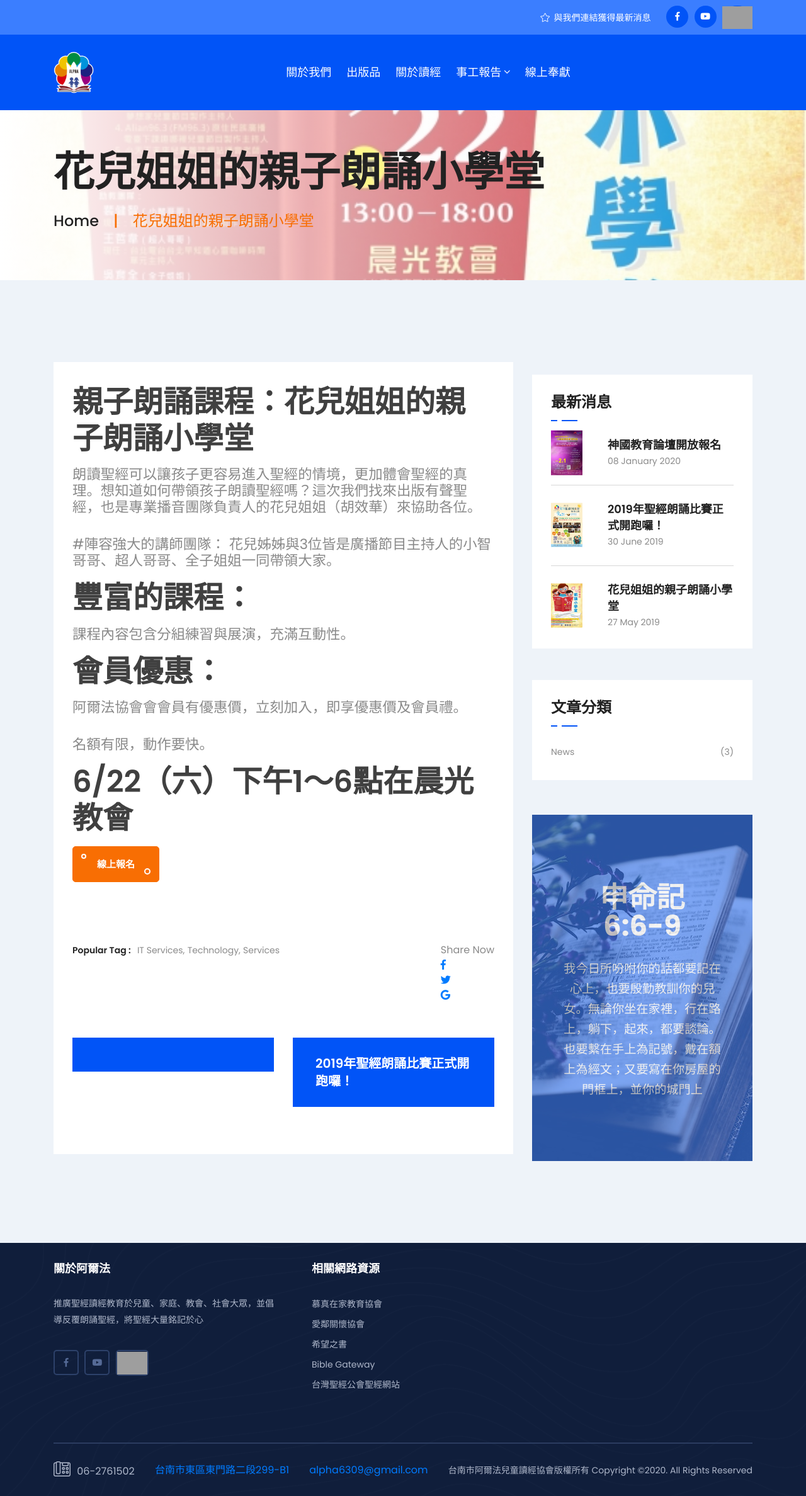
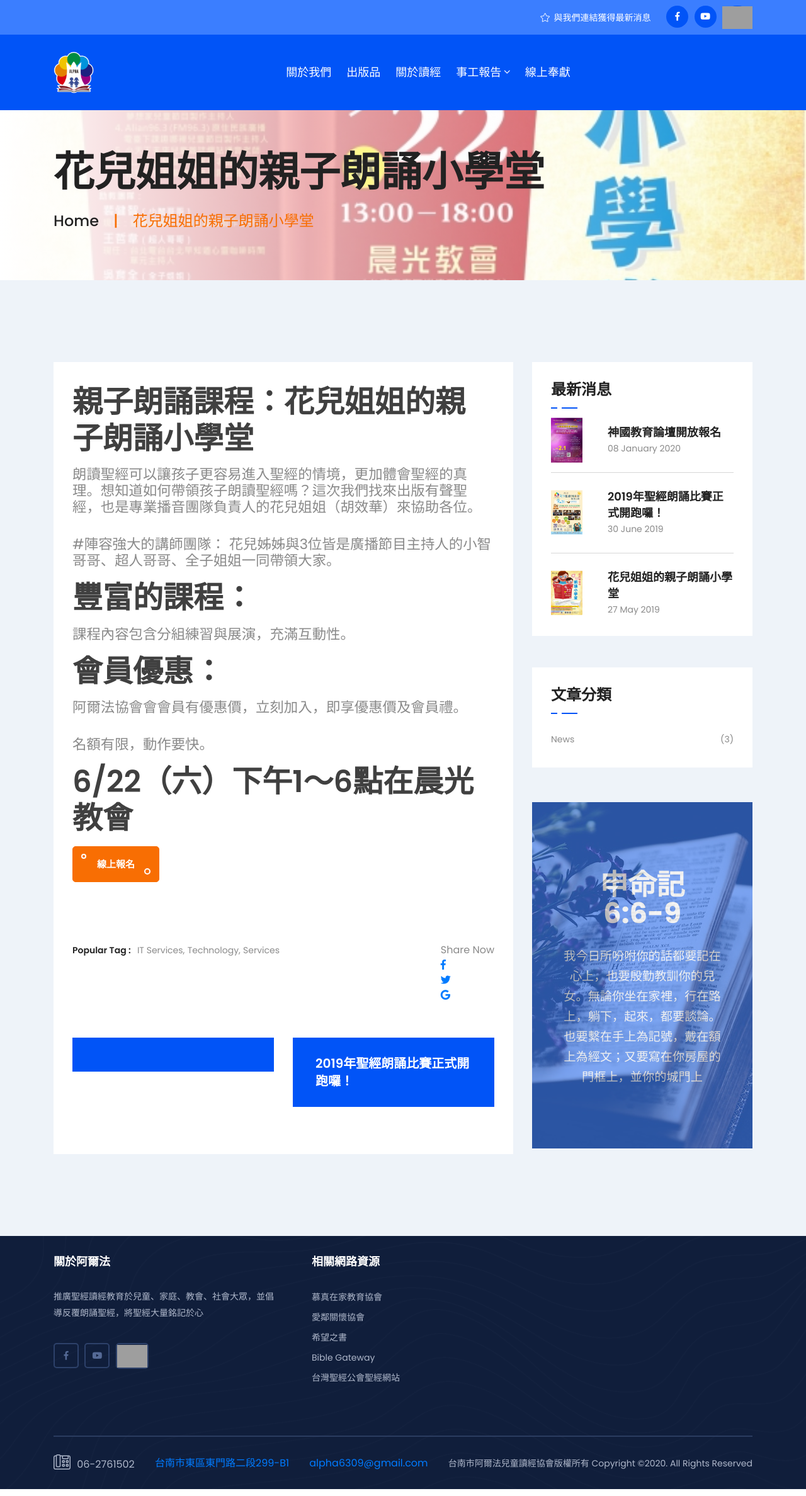
Before and after one commit to alpha6309/website, a Jekyll site: the page built from _posts/2019-05-28-親子朗誦課程.md, in a window 1280 px wide. Shown: the whole page at 63% size. Built offline with Jekyll 4.4.1, drawn with Linux system fonts in a browser that asks for light colours; grey boxes are pictures that could not be loaded.

Commit message:
微調位置

```diff
--- a/_includes/sidebar.html
+++ b/_includes/sidebar.html
@@ -9,7 +9,7 @@
         </form>
     </div>
 -->
-    <div class="blog-news white-bg mt-50">
+    <div class="blog-news white-bg">
         <div class="blog-title">
             <h3 class="title">最新消息</h3>
         </div>
```
